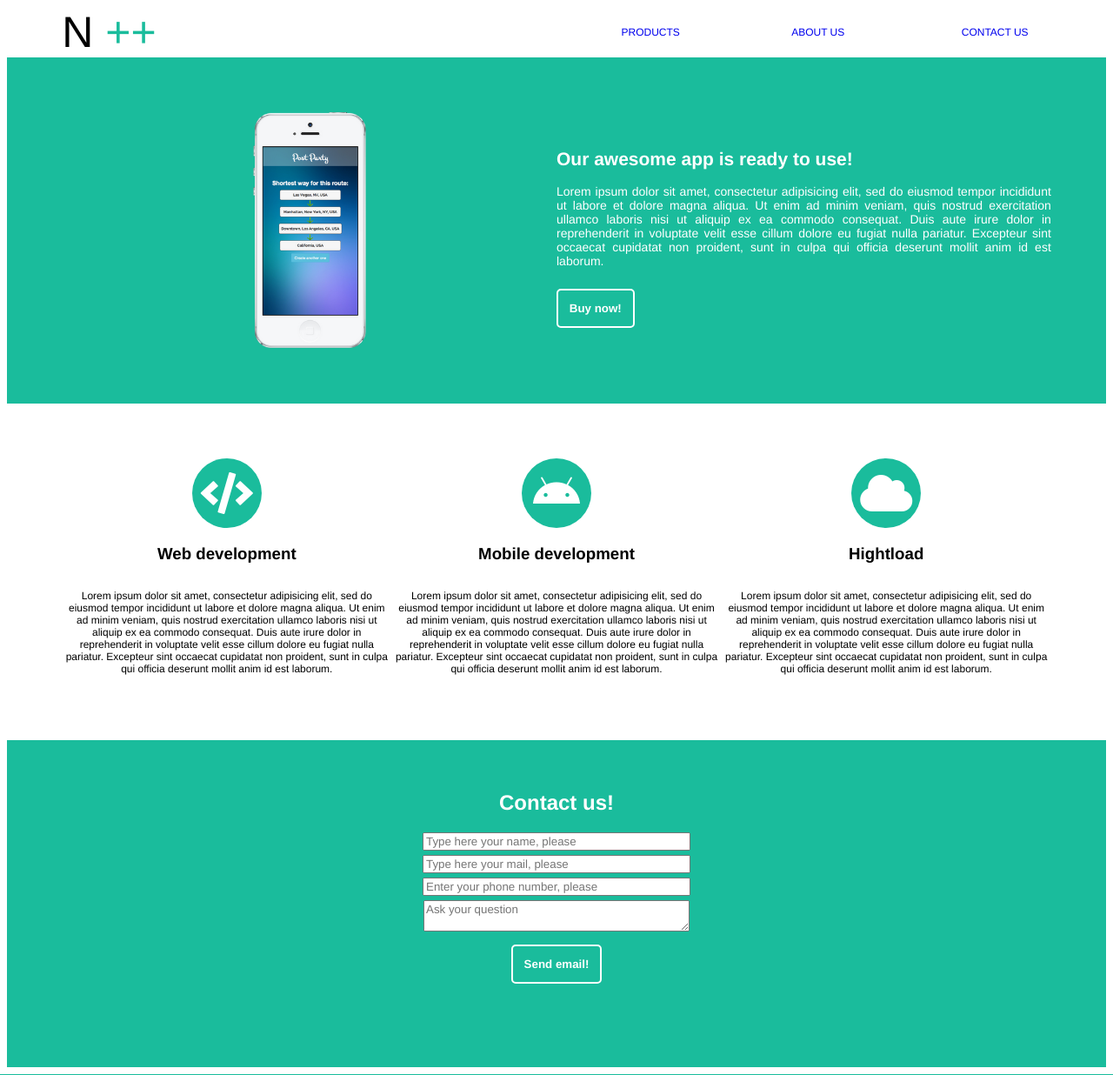
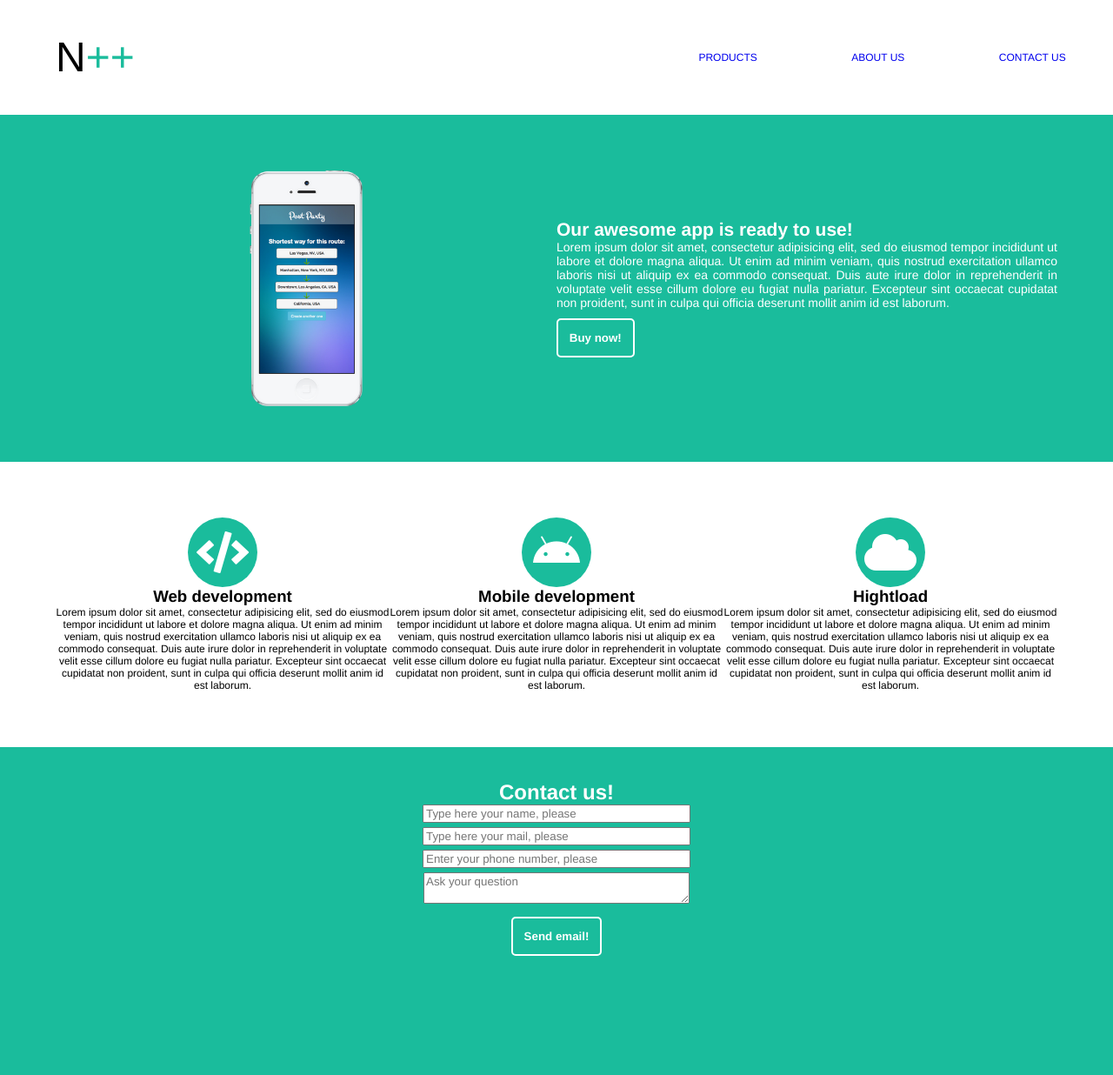
Before and after one commit to linxok/IntroToFullStack, a PHP site: page / in a window 1280 px wide. Shown: the whole page at 87% size. Run offline with PHP 8.4, Linux system fonts and the light colour scheme; some libraries are stand-ins or nearby versions.

Commit message:
work on the bugs

```diff
--- a/WD_PS_1 HTML, CSS/Landing/index.html
+++ b/WD_PS_1 HTML, CSS/Landing/index.html
@@ -8,37 +8,31 @@
     <link rel="stylesheet" href="https://use.fontawesome.com/releases/v5.8.1/css/all.css"
           integrity="sha384-50oBUHEmvpQ+1lW4y57PTFmhCaXp0ML5d60M1M7uH2+nqUivzIebhndOJK28anvf"
           crossorigin="anonymous">
-
 </head>
 <body>
 <section class="header">
-
     <div class="logo">
-					<a>N</a>
-					<a class="logo__pp">++</a>
-
+        <p>N<span class="logo__pp">++</span></p>
     </div>
-				<div class="menu">
+    <menu class="menu">
         <a href="?" title="PRODUCTS">PRODUCTS</a>
         <a href="?" title="ABOUT US">ABOUT US</a>
         <a href="?" title="CONTACT US">CONTACT US</a>
-				</div>
-
+    </menu>
 </section>
-
 <section class="products">
     <div class="products__image">
         <img class="image" src="image/phone.png" alt="phone">
     </div>
     <div class="products__content">
         <h2 class="products__headline">Our awesome app is ready to use!</h2>
-			<p >Lorem ipsum dolor sit amet, consectetur adipisicing elit, sed do eiusmod
+        <p>Lorem ipsum dolor sit amet, consectetur adipisicing elit, sed do eiusmod
             tempor incididunt ut labore et dolore magna aliqua. Ut enim ad minim veniam,
             quis nostrud exercitation ullamco laboris nisi ut aliquip ex ea commodo
             consequat. Duis aute irure dolor in reprehenderit in voluptate velit esse
             cillum dolore eu fugiat nulla pariatur. Excepteur sint occaecat cupidatat non
             proident, sunt in culpa qui officia deserunt mollit anim id est laborum.</p>
-			<button type="button">Buy now!</button>
+        <button  class="button" id="button-buy" type="button">Buy now!</button>
     </div>
 </section>
 <section class="about">
@@ -72,18 +66,17 @@
             consequat. Duis aute irure dolor in reprehenderit in voluptate velit esse
             cillum dolore eu fugiat nulla pariatur. Excepteur sint occaecat cupidatat non
             proident, sunt in culpa qui officia deserunt mollit anim id est laborum.</p>
-
     </div>
-
+    <div class="form"></div>
 </section>
 <section class="contact">
     <h2>Contact us!</h2>
-		<form action="" class="input" ></form>
+    <form action="" class="input"></form>
     <input class="text-input" type="text" placeholder="Type here your name, please">
     <input class="text-input" type="text" placeholder="Type here your mail, please">
     <input class="text-input" type="text" placeholder="Enter your phone number, please">
-		<textarea class="text-input"  placeholder="Ask your question" ></textarea>
-		<button id="sendemail">Send email!</button>
+    <textarea class="text-input" placeholder="Ask your question"></textarea>
+    <button class="button" id="sendemail">Send email!</button>
 </section>
 
 </body>
--- a/WD_PS_1 HTML, CSS/Landing/style.css
+++ b/WD_PS_1 HTML, CSS/Landing/style.css
@@ -1,67 +1,62 @@
 * {
-	font-family: Helvetica;
+    font-family: Helvetica ;
+    margin: 0 0 0 0 ;
 }
-
 
 .header {
     background: white;
     display: flex;
-
+    margin: 3% 0 3% 0;
 }
-
 
 .logo {
     margin-left: 5%;
-    font-size: 50px;
-
+    font-size: 3em;
 }
 
-.logo__pp{
+.logo__pp {
     color: #1abc9c;
+}
 
-}
-.menu{
+.menu {
     display: flex;
-	padding: 0 0 0 40%;
+    justify-content: flex-end;
     flex-grow: 1;
     align-items: center;
-
 }
 
 .menu a {
+    align-content: flex-end;
     font-size: 12px;
-	flex: 1;
-	margin-left:  5%;
+    margin-left: 5%;
+    margin-right: 5%;
     text-decoration: none;
-
 }
 
-.products{
+.products {
     display: flex;
     flex-grow: 1;
     background: #1abc9c;
     align-items: center;
     justify-content: center;
     padding: 5%;
-
 }
 
-.products__image{
+.products__image {
     display: flex;
     flex: 1;
     align-items: center;
     justify-content: center;
 }
-.products__content{
+
+.products__content {
     font-size: 14px;
     flex: 1;
     text-align: justify;
     color: white;
-
 }
 
-button {
-
+.button {
     font-weight: bold;
     background: #1abc9c;
     border: 2px solid white;
@@ -69,34 +64,34 @@ button {
     color: white;
     padding: 1vw;
     margin-top: 10px;
+}
+.button:hover {background-color: #1abc9c;}
 
+.button:active {
+    background-color: #1abc9c;;
+    /*box-shadow: 0 5px #666;*/
+    transform: translateY(4px);
 }
 
 .image {
-
     width: 130px;
-
 }
 
-.about{
+.about {
     display: flex;
     margin: 5%;
-
 }
 
-.about__wrapper{
-
+.about__wrapper {
     display: flex;
     flex-direction: column;
     align-items: center;
-
 }
 
 .about__wrapper i h3 p {
     display: flex;
+}
 
-
-}
 .content {
     text-align: center;
     font-size: 12px;
@@ -113,7 +108,7 @@ button {
     padding-top: 1rem;
 }
 
-.contact{
+.contact {
     display: flex;
     height: 300px;
     background-color: #1abc9c;
@@ -124,8 +119,8 @@ button {
     min-width: 300px;
 
 }
+
 .text-input {
     width: 300px;
-
     margin-bottom: 5px;
 }
```
Also changed, not shown: WD_PS_1 HTML, CSS/2Column/style.css (+2 -5 lines), WD_PS_1 HTML, CSS/3Column/style.css (+2 -5 lines), WD_PS_1 HTML, CSS/Trening/StarterFile.html (deleted, +0 -84 lines), WD_PS_1 HTML, CSS/Trening/Trening.html (added, +76 -0 lines). Lines whose indentation alone changed are shown as unchanged.
